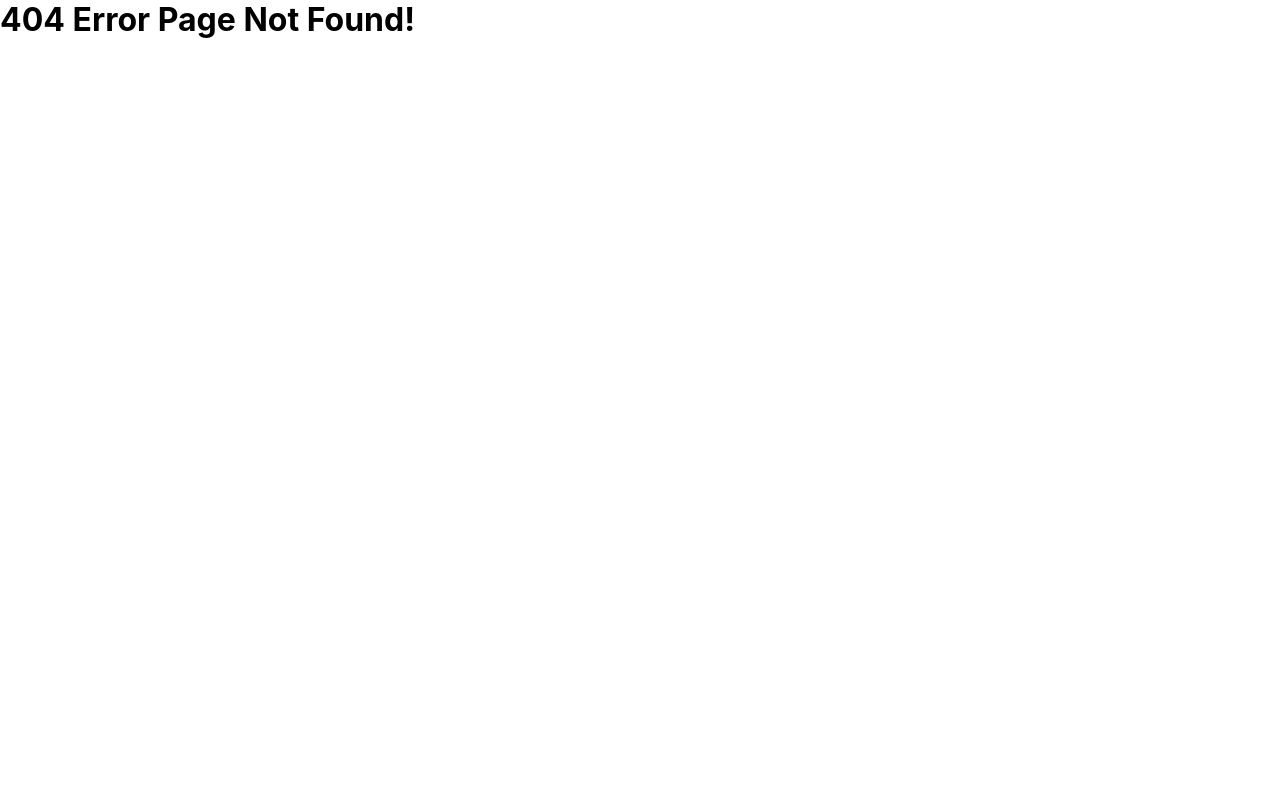
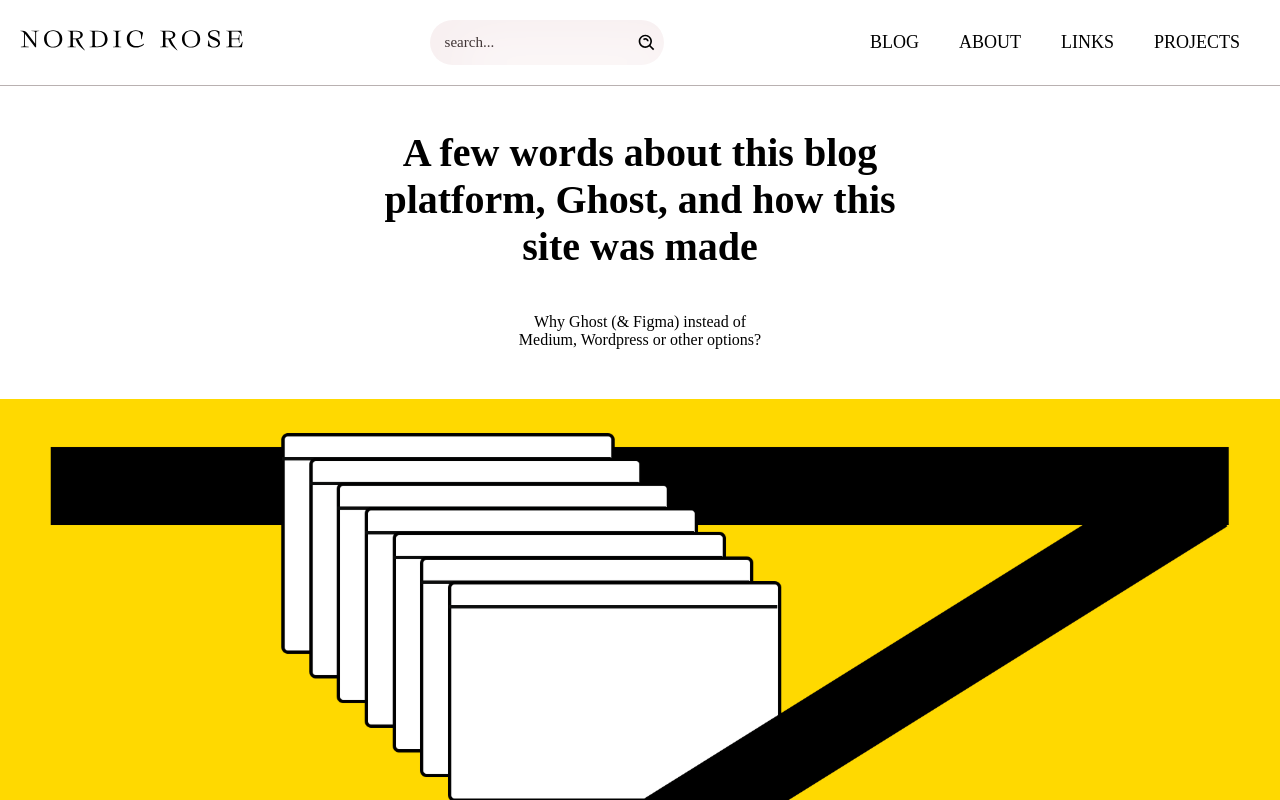
Before and after one commit to vishalthakur-tmpl/Blog-app, a React (Create React App) app: page /article in a window 1280 px wide. Before the commit this address had no page. Shown: the top 800 px of the page. Built offline with nearby package versions, Linux system fonts and the light colour scheme.

Commit message:
app.js modified

```diff
--- a/src/App.js
+++ b/src/App.js
@@ -18,10 +18,10 @@ function App() {
       path: "/about",
       Component: <About />,
     },
-    // {
-    //   path: "/article",
-    //   Component: <SingleArticle />,
-    // },
+    {
+      path: "/article",
+      Component: <SingleArticle />,
+    },
   ];
   return (
     <Routes>
```
